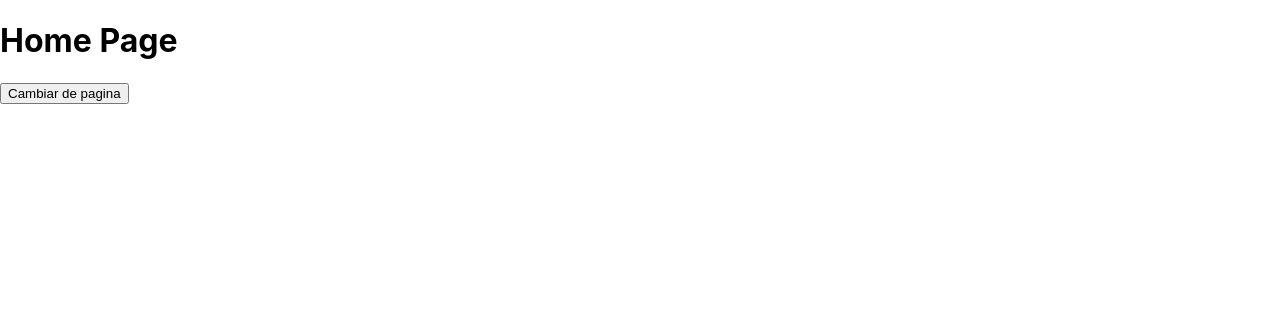
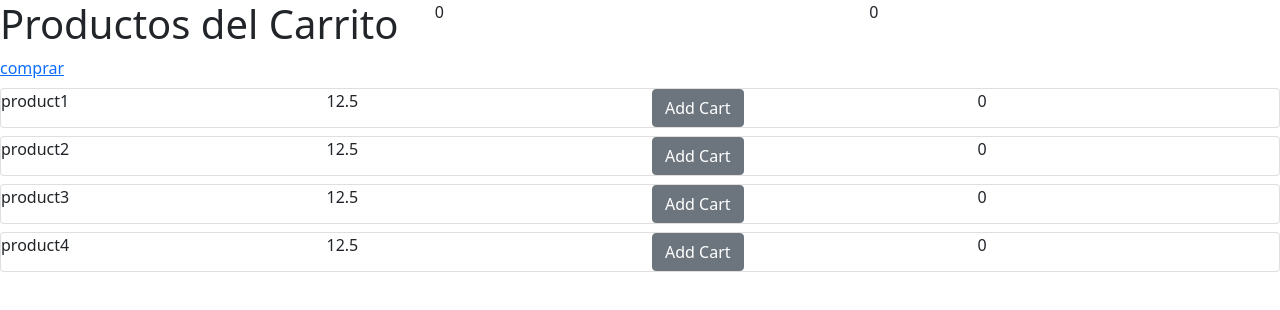
Before and after one commit to epperez97/compra-wup, a React (Create React App) app: page / in a window 1280 px wide. Shown: the top 310 px of the page. Built offline with nearby package versions, Linux system fonts and the light colour scheme.

Commit message:
implementacion de que se puedan comprar varios elementos

```diff
--- a/package.json
+++ b/package.json
@@ -6,6 +6,7 @@
     "@testing-library/jest-dom": "^5.11.4",
     "@testing-library/react": "^11.1.0",
     "@testing-library/user-event": "^12.1.10",
+    "bootstrap": "^5.1.1",
     "react": "^17.0.2",
     "react-dom": "^17.0.2",
     "react-router": "^5.2.1",
--- a/src/App.js
+++ b/src/App.js
@@ -1,13 +1,10 @@
 import './App.css';
-import { Route } from 'react-router-dom'
-import  Home  from './pages/Home';
 import  SellPage  from './pages/SellPage';
 
 function App() {
   return (
     <div>
-      <Route exact path='/' component={Home} />
-      <Route path='/sell/' component={SellPage} />
+      <SellPage />
     </div>
   );
 }
--- a/src/components/Product.js
+++ b/src/components/Product.js
@@ -1,15 +1,16 @@
 import React from 'react'
+import { useState } from 'react/cjs/react.development'
 import { Card, Row, Col, Button } from 'reactstrap'
 
 const Product = ({
     item,
     addCart,
 }) => {
-
+    const [order, setOrder] = useState(0);
 
     return (
         <div>
-            <Card>
+            <Card className="mt-2">
                 <Row>
                     <Col>
                         {item.name}
@@ -18,7 +19,10 @@ const Product = ({
                         {item.price}
                     </Col>
                     <Col>
-                        <Button onClick={() => addCart(item)}>Add Cart</Button>
+                        <Button onClick={() => addCart(item, setOrder, order)}>Add Cart</Button>
+                    </Col>
+                    <Col>
+                        {order}
                     </Col>
                 </Row>
             </Card>
--- a/src/index.js
+++ b/src/index.js
@@ -2,15 +2,13 @@ import React from 'react';
 import ReactDOM from 'react-dom';
 import './index.css';
 import App from './App';
-import { BrowserRouter } from 'react-router-dom';
 import reportWebVitals from './reportWebVitals';
+import 'bootstrap/dist/css/bootstrap.min.css';
 
 
 ReactDOM.render(
   <React.StrictMode>
-    <BrowserRouter>
-      <App />
-    </BrowserRouter>
+    <App />
   </React.StrictMode>,
   document.getElementById('root')
 );
--- a/src/pages/Home.js
+++ /dev/null
@@ -1,12 +0,0 @@
-import React from 'react'
-import { Button } from 'reactstrap'
-
-const Home = (props) => {
-    return (
-        <div>
-            <h1>Home Page</h1>
-            <Button onClick={() => {console.log(props);props.history.push('/sell')}}>Cambiar de pagina</Button>
-        </div>
-    )
-}
- export default Home;
--- a/src/pages/SellPage.js
+++ b/src/pages/SellPage.js
@@ -2,6 +2,7 @@ import React, { useState } from 'react';
 import { Col, Row } from 'reactstrap';
 import  ListingProducts  from '../components/ListingProducts';
 import { products } from '../const/const';
+
 
 const SellPage = ({props}) => {
     const [cart, setCart] = useState([]);
@@ -13,27 +14,34 @@ const SellPage = ({props}) => {
     const numb = '+5353966388';
 
 
-    const sendmsg = () => {
-        const rawMessage = `Compra de ${message} por un total de${total}`
-        const send = rawMessage.split(' ').join('%20;')
-        return `https://api.whatsapp.com/send?phone=${numb}&text=%20${send}`
-    }
+    const addCart = (item, setOrder, order) => {
+        let newArr = cart;
+        setOrder(order+1);
+        console.log(cart);
+        setLenCar(lenCar+1);
+        let newTotal = total+item.price;
+        setTotal(newTotal);
+        let newms = message.concat(`${item.name} por ${item.price} `);
+        setMessage(newms);
+        const rawMessage = `Compra de ${newms} por un total de${newTotal}`;
+        const send = rawMessage.split(' ').join('%20');
+        setUrl(`https://api.whatsapp.com/send?phone=${numb}&text=%20${send}`);
+        console.log(send);
+        newArr.push({'item':item , 'order': order});
+        setCart(newArr);
+   }
 
-
-
-    const addCart = (item) => {
-        let newArr = cart;
-        console.log(cart)
-        newArr.push(item);
-        setLenCar(lenCar+1)
-        setTotal(total+item.price)
-        let newms = message.concat(`${item.name} por ${item.price} `)
-        setMessage(newms)
-        const rawMessage = `Compra de ${newms} por un total de${total}`;
-        const send = rawMessage.split(' ').join('%20');
-        setUrl(`https://api.whatsapp.com/send?phone=${numb}&text=%20${send}`)
-        console.log(send)
-        setCart(newArr);
+   const buildMsg = () => {
+       let newMsg = 'Compra de '
+       cart.forEach(element => {
+           if (element.order > 0){
+            newMsg = newMsg
+                .concat(`${element.order} ${element.item.name} por ${element.item.price*element.order} `)
+           }
+        });
+       newMsg = newMsg.concat(`por un total de ${total}`)
+       console.log(newMsg)
+       return `https://api.whatsapp.com/send?phone=${numb}&text=%20${newMsg}`
    }
 
     return (
@@ -49,7 +57,7 @@ const SellPage = ({props}) => {
                     {total}
                 </Col>
             </Row>
-            <a href={url} target="_blank" rel="noreferrer noopener">comprar</a>
+            <a href={buildMsg()} target="_blank" rel="noreferrer noopener">comprar</a>
             <ListingProducts
                 items={products}
                 addCart={addCart}
```
Also changed, not shown: 1 other file (tests, documents, lock files or other folders).
